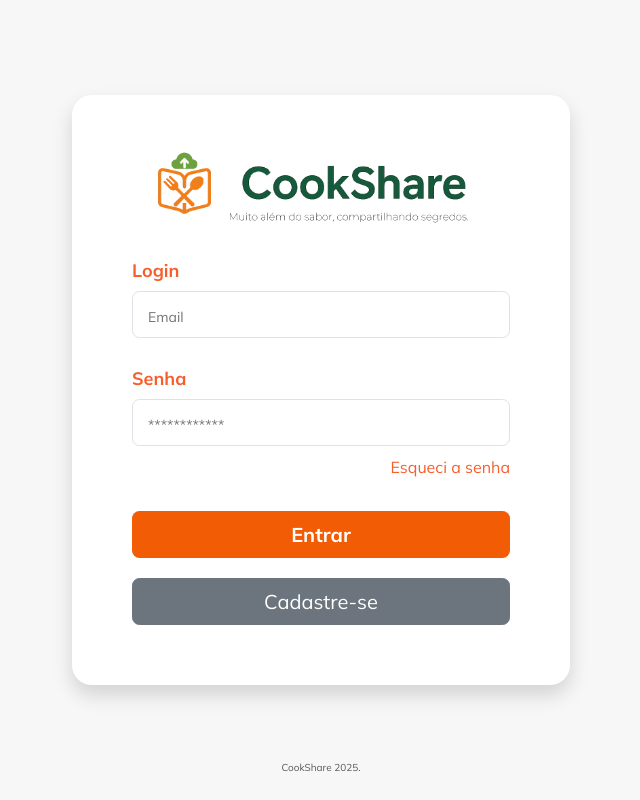
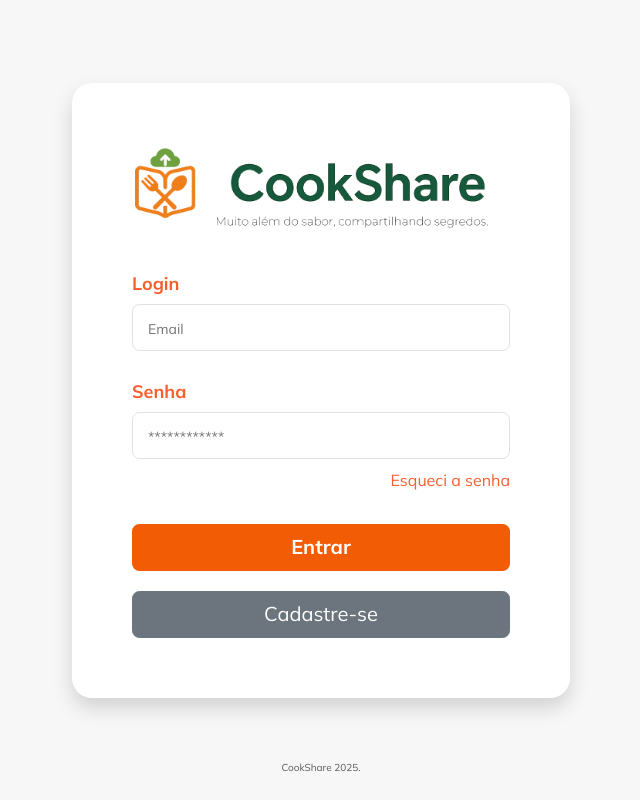
Before and after one commit to Tiegow/Sistema-Web-Receitas-Culinarias, a website: page public/index.html in a window 1280 px wide. Shown: the whole page, without its empty margins (319-959 px from the left). Drawn offline with Linux system fonts and the light colour scheme.

Commit message:
Corrigindo tamanho da imagem

```diff
--- a/public/css/pages/index.css
+++ b/public/css/pages/index.css
@@ -1,6 +1,11 @@
 .mainForm {
     background-color: white;
     max-width: auto;
+}
+
+img {
+    scale: 1.2;
+    width: 100%;
 }
 
 .mainForm label {
--- a/public/index.html
+++ b/public/index.html
@@ -19,7 +19,7 @@
 
       <!-- LOGO  -->
       <div class="text-center mb-4">
-        <img src="img/logo.png" alt="CookShare Logo" style="height: 95px; margin: -15px;">
+        <img src="img/logo.png" alt="CookShare Logo">
       </div>
 
       <!-- FORMULÁRIO -->
```
Also changed, not shown: public/register.html (+1 -1 lines).
